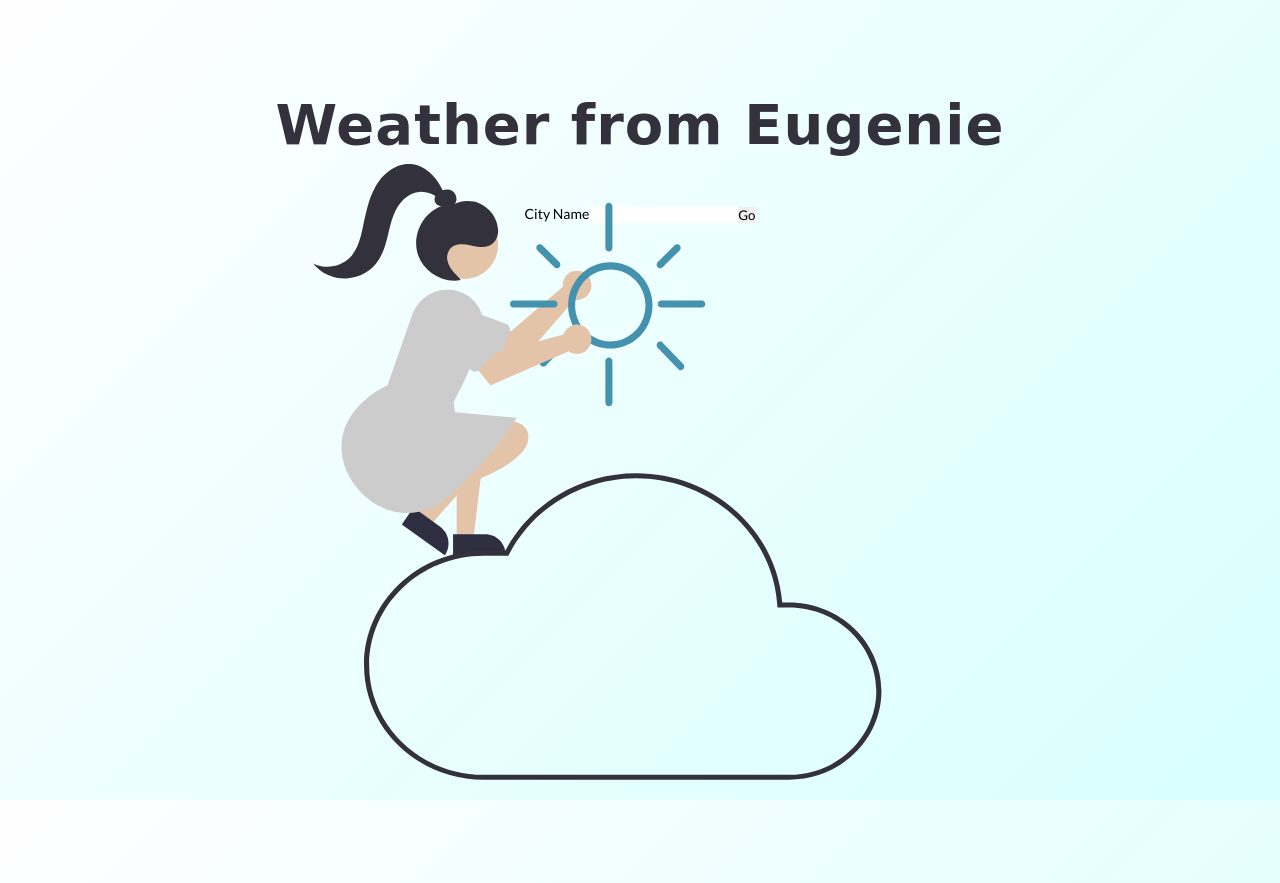
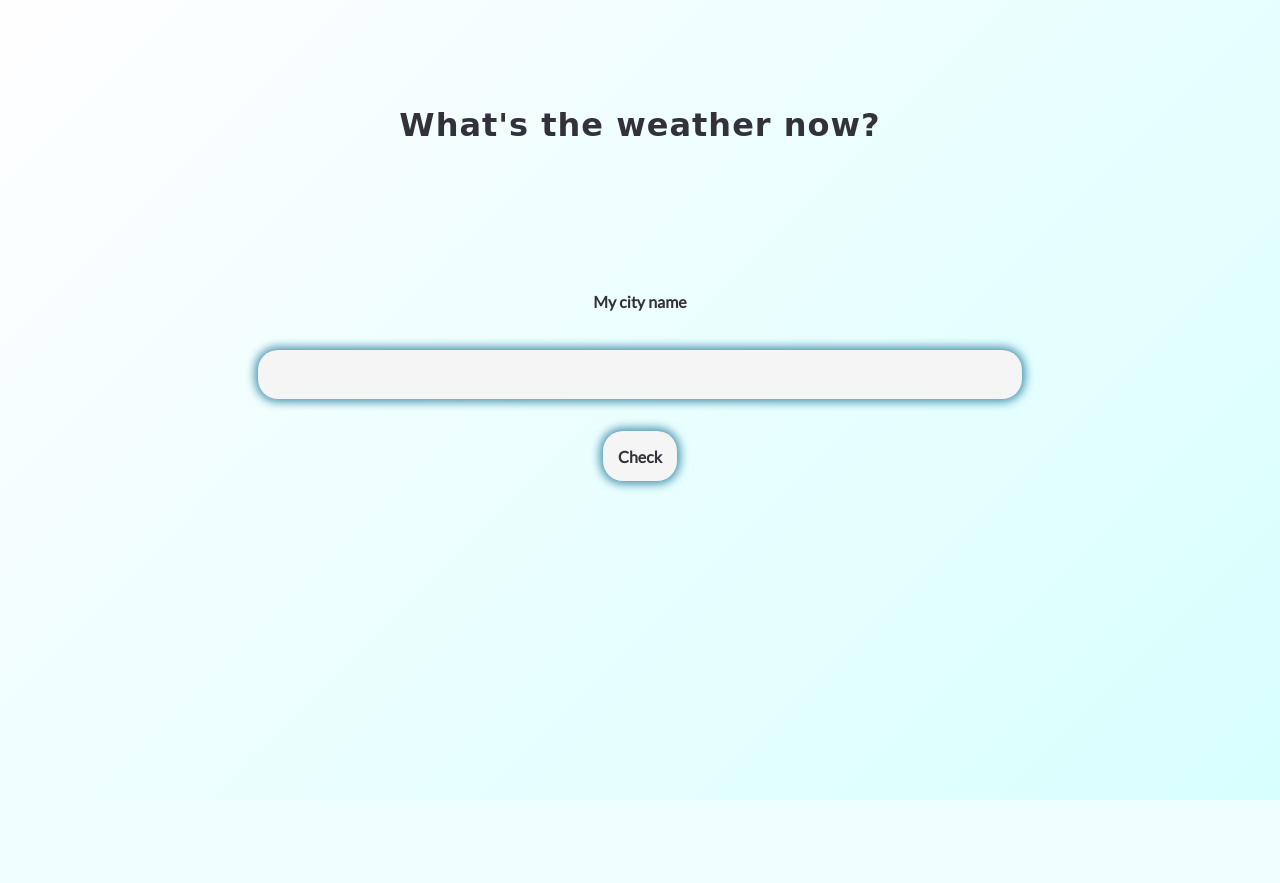
Before and after one commit to Eva147/Weather_App, a web app: file index.html in a window 1280 px wide. After the commit the page ends 800 px from the top, so only its background shows below. Run offline with its HTML, style and script files only (its server is not run), Linux system fonts and the light colour scheme.

Commit message:
Add initial styles and layouts

```diff
--- a/index.html
+++ b/index.html
@@ -4,27 +4,21 @@
     <meta charset="UTF-8">
     <meta http-equiv="X-UA-Compatible" content="IE=edge">
     <meta name="viewport" content="width=device-width, initial-scale=1.0">
-    <title>Weather_from_Eugenie</title>
+    <title>Weather_app</title>
     <link rel="stylesheet" href="./styles/style.css">
-    <!-- <link href="https://cdn.jsdelivr.net/npm/bootstrap@5.1.3/dist/css/bootstrap.min.css" rel="stylesheet" integrity="sha384-1BmE4kWBq78iYhFldvKuhfTAU6auU8tT94WrHftjDbrCEXSU1oBoqyl2QvZ6jIW3" crossorigin="anonymous">
-    <script src="https://cdn.jsdelivr.net/npm/bootstrap@5.1.3/dist/js/bootstrap.bundle.min.js" integrity="sha384-ka7Sk0Gln4gmtz2MlQnikT1wXgYsOg+OMhuP+IlRH9sENBO0LRn5q+8nbTov4+1p" crossorigin="anonymous"></script> -->
 </head>
 <body>
     <div class="wrapper">
         <div class="container">
-        <h1>Weather from Eugenie</h1>
-        <div>
-        <form id="inputForm" class="container" action="/" method="post">
-            <label for="cityInput">City Name</label>
+            <h1>What's the weather now?</h1>
+            <div class="form container">
+                <form id="inputForm" action="/" method="post">
+                    <label for="cityInput">My city name</label>
                     <input id="cityInput" type="text" name="cityName">
-            <button type="submit">Go</button>
+                    <button type="submit">Check</button>
                 </form>
             </div>
-        <!-- <div class="input-group mb-3 col-6">
-            <input type="text" class="form-control" placeholder="City name" aria-label="City name" aria-describedby="button-addon2">
-            <button class="btn btn-outline-secondary" type="button" id="button-addon2">Go</button>
-          </div> -->
-        <div class="container" id="weather_app_svg">
+            <!-- <div class="container" id="weather_app_svg">
                 <svg width="935" height="704" fill="none">
                     <g id="Frame">
                     <path id="Path 525" d="M377 120.41C376.963 121.181 376.986 121.954 377.068 122.721L325.25 167.183L309.796 161.463L298.304 184.178L332.089 200.62L388.739 135.624C391.6 136.155 394.55 135.782 397.199 134.556C399.847 133.33 402.068 131.309 403.565 128.762C405.063 126.214 405.766 123.261 405.582 120.294C405.398 117.328 404.335 114.489 402.534 112.155C400.734 109.822 398.281 108.104 395.502 107.23C392.724 106.356 389.75 106.368 386.979 107.264C384.207 108.16 381.767 109.898 379.984 112.246C378.202 114.594 377.161 117.441 376.999 120.409L377 120.41Z" fill="#E3C4A8"/>
@@ -51,13 +45,11 @@
                     <path id="Vector_10" d="M603.074 615.632H297.713C231.836 615.632 178.241 564.31 178.241 501.228C178.241 438.145 231.836 386.824 297.713 386.824H319.438C331.389 363.875 349.806 344.46 372.678 330.698C395.884 316.725 422.85 309.296 450.394 309.289C526.796 309.289 590.477 365.867 596.404 438.514H603.074C654.12 438.514 695.648 478.241 695.648 527.073C695.648 575.904 654.12 615.632 603.074 615.632ZM297.713 391.642C234.657 391.642 183.357 440.802 183.357 501.228C183.357 561.653 234.657 610.813 297.713 610.813H603.074C651.298 610.813 690.532 573.248 690.532 527.073C690.532 480.898 651.298 443.332 603.074 443.332H591.609L591.462 441.07C586.852 369.876 524.888 314.107 450.394 314.107C396.752 314.107 346.883 344.004 323.346 390.273L322.65 391.642H297.713Z" fill="#33313B"/>
                     </g>
                 </svg>
-        </div>
+            </div>   -->
 
 
         </div>
     </div>
-
-
     <script src="app.js"></script>
 </body>
 </html>
--- a/styles/_base.scss
+++ b/styles/_base.scss
@@ -3,7 +3,7 @@
 :focus, :active{outline: none;}
 a:focus,a:active{outline:none;}
 nav,footer,header,aside{display: block;}
-html,body{height:100%;font-size: 100%;line-height: 1; font-size: 14px;-ms-text-size-adjust: 100%;-moz-text-size-adjust: 100%;}
+html,body{height:100%;font-size: 100%;line-height: 1; -ms-text-size-adjust: 100%;-moz-text-size-adjust: 100%;}
 input,button,textarea{font-family: inherit;}
 input::-ms-clear{display: none;}
 button{cursor: pointer;}
--- /dev/null
+++ b/styles/_containers.scss
@@ -0,0 +1,15 @@
+.wrapper {
+    min-height: 100%;
+    overflow: hidden;
+}
+
+.container {
+    margin: $base-margin;
+    padding: $base-padding;
+    width: $base-width;
+    display: flex;
+    justify-content: space-around;
+    align-items: center;
+    flex-direction: column;
+    width: 80%;
+}
--- /dev/null
+++ b/styles/_form.scss
@@ -0,0 +1,60 @@
+form {
+    display: flex;
+    justify-content: space-around;
+    align-items: center;
+    margin: $base-margin;
+    padding: $base-padding;
+    width: 100%;
+    input {
+        padding: 2%;
+        margin: $base-margin;
+        width: 60%;
+        background-color: $white;
+        box-shadow: $base-box-shadow;
+        border-radius: 20px;
+        font-size: $font-size;
+        color: $primary;
+    }
+    input:hover {
+        box-shadow: $base-box-shadow-hover;
+    }
+    label {
+        padding: $base-padding;
+        margin: $base-margin;
+        font-weight: 600;
+        font-size: $font-size;
+        color: $primary;
+        text-align: center;
+    }
+    button {
+        padding: 2%;
+        margin: $base-margin;
+        background-color: $white;
+        box-shadow: $base-box-shadow;
+        border-radius: 20px;
+        font-weight: 700;
+        font-size: $font-size;
+        color: $primary;
+    }
+    button:hover {
+        box-shadow: $base-box-shadow-hover;
+    }
+}
+
+@media screen and (max-width:1450px){
+    form {
+        justify-content: space-between;
+        flex-direction: column;
+        margin: $base-margin-sm;
+        input {
+            width: 100%;
+            margin: $base-margin-sm;
+        }
+        label {
+            margin: $base-margin-sm;
+        }
+        button {
+            margin: $base-margin-sm;
+        }
+    }
+}
--- /dev/null
+++ b/styles/_title.scss
@@ -0,0 +1,15 @@
+h1 {
+    font-family: 'DancingScript', cursive;
+    font-weight: medium;
+    font-size: $font-size-lg;
+    letter-spacing: 1px;
+    color: $primary;
+    margin: $base-margin;
+    text-align: center;
+}
+
+@media screen and (max-width:1450px){
+    h1 {
+        font-size: $font-size-md;
+    }
+}
--- a/styles/_variables.scss
+++ b/styles/_variables.scss
@@ -5,6 +5,16 @@ $blue: #4592AF;
 $white: #F6F5F5;
 
 // base parameters for containers
-$base-margin: 0 auto;
+$base-margin: 3rem auto;
+$base-margin-sm: 1rem auto;
 $base-padding: 1%;
 $base-width: 100%;
+
+// box-shadow
+$base-box-shadow: 0 0 10px 3px $blue;
+$base-box-shadow-hover: 0 0 15px 3px $blue;
+
+// font-sizes
+$font-size: 1rem;
+$font-size-md: 2rem;
+$font-size-lg: 4rem;
--- a/styles/style.css
+++ b/styles/style.css
@@ -26,7 +26,6 @@ html, body {
   height: 100%;
   font-size: 100%;
   line-height: 1;
-  font-size: 14px;
   -ms-text-size-adjust: 100%;
   -moz-text-size-adjust: 100%;
 }
@@ -69,24 +68,28 @@ h1, h2, h3, h4, h5, h6 {
   font-family: inherit;
 }
 
-body {
-  font-family: Lato;
-  background-image: linear-gradient(-225deg, #FFFEFF 0%, #D7FFFE 100%);
-  -webkit-box-align: center;
-      -ms-flex-align: center;
-          align-items: center;
-}
-
 .wrapper {
   min-height: 100%;
   overflow: hidden;
 }
 
 .container {
-  margin: 0 auto;
+  margin: 3rem auto;
   padding: 1%;
   width: 100%;
-  text-align: center;
+  display: -webkit-box;
+  display: -ms-flexbox;
+  display: flex;
+  -ms-flex-pack: distribute;
+      justify-content: space-around;
+  -webkit-box-align: center;
+      -ms-flex-align: center;
+          align-items: center;
+  -webkit-box-orient: vertical;
+  -webkit-box-direction: normal;
+      -ms-flex-direction: column;
+          flex-direction: column;
+  width: 80%;
 }
 
 h1 {
@@ -95,25 +98,98 @@ h1 {
   font-size: 4rem;
   letter-spacing: 1px;
   color: #33313B;
-  margin-top: 6rem;
+  margin: 3rem auto;
+  text-align: center;
 }
 
-#inputForm {
+@media screen and (max-width: 1450px) {
+  h1 {
+    font-size: 2rem;
+  }
+}
+
+form {
   display: -webkit-box;
   display: -ms-flexbox;
   display: flex;
-  -webkit-box-pack: center;
-      -ms-flex-pack: center;
-          justify-content: center;
-  margin: 3rem 0;
+  -ms-flex-pack: distribute;
+      justify-content: space-around;
+  -webkit-box-align: center;
+      -ms-flex-align: center;
+          align-items: center;
+  margin: 3rem auto;
+  padding: 1%;
+  width: 100%;
 }
 
-#weather_app_svg {
-  position: absolute;
-  top: 65%;
-  left: 50%;
-  -webkit-transform: translate(-49%, -60%);
-          transform: translate(-49%, -60%);
-  margin-top: 5rem;
+form input {
+  padding: 2%;
+  margin: 3rem auto;
+  width: 60%;
+  background-color: #F6F5F5;
+  -webkit-box-shadow: 0 0 10px 3px #4592AF;
+          box-shadow: 0 0 10px 3px #4592AF;
+  border-radius: 20px;
+  font-size: 1rem;
+  color: #33313B;
+}
+
+form input:hover {
+  -webkit-box-shadow: 0 0 15px 3px #4592AF;
+          box-shadow: 0 0 15px 3px #4592AF;
+}
+
+form label {
+  padding: 1%;
+  margin: 3rem auto;
+  font-weight: 600;
+  font-size: 1rem;
+  color: #33313B;
+  text-align: center;
+}
+
+form button {
+  padding: 2%;
+  margin: 3rem auto;
+  background-color: #F6F5F5;
+  -webkit-box-shadow: 0 0 10px 3px #4592AF;
+          box-shadow: 0 0 10px 3px #4592AF;
+  border-radius: 20px;
+  font-weight: 700;
+  font-size: 1rem;
+  color: #33313B;
+}
+
+form button:hover {
+  -webkit-box-shadow: 0 0 15px 3px #4592AF;
+          box-shadow: 0 0 15px 3px #4592AF;
+}
+
+@media screen and (max-width: 1450px) {
+  form {
+    -webkit-box-pack: justify;
+        -ms-flex-pack: justify;
+            justify-content: space-between;
+    -webkit-box-orient: vertical;
+    -webkit-box-direction: normal;
+        -ms-flex-direction: column;
+            flex-direction: column;
+    margin: 1rem auto;
+  }
+  form input {
+    width: 100%;
+    margin: 1rem auto;
+  }
+  form label {
+    margin: 1rem auto;
+  }
+  form button {
+    margin: 1rem auto;
+  }
+}
+
+body {
+  font-family: Lato;
+  background-image: linear-gradient(-225deg, #FFFEFF 0%, #D7FFFE 100%);
 }
 /*# sourceMappingURL=style.css.map */
--- a/styles/style.scss
+++ b/styles/style.scss
@@ -1,45 +1,17 @@
+// fonts
 @import url("https://fonts.googleapis.com/css2?family=Dancing+Script:wght@400;600;700&family=Lato:ital,wght@0,400;1,300;1,400&display=swap");
+// variables & functions
+@import './variables';
+//base & layout
 @import './base';
-@import './variables';
+//containers
+@import './containers';
+// title
+@import './title';
+//form
+@import './form';
 
 body {
     font-family: Lato;
     background-image: linear-gradient(-225deg, #FFFEFF 0%, #D7FFFE 100%);
-    align-items: center;
 }
-
-.wrapper {
-    min-height: 100%;
-    overflow: hidden;
-}
-
-.container {
-    margin: $base-margin;
-    padding: $base-padding;
-    width: $base-width;
-    text-align: center;
-}
-
-
-h1 {
-    font-family: 'DancingScript', cursive;
-    font-weight: medium;
-    font-size: 4rem;
-    letter-spacing: 1px;
-    color: $primary;
-    margin-top: 6rem;
-}
-
-#inputForm {
- display: flex;
- justify-content: center;
- margin: 3rem 0;
-}
-
-#weather_app_svg {
-    position: absolute;
-    top: 65%;
-    left: 50%;
-    transform: translate(-49%, -60%);
-    margin-top: 5rem;
-}
```
Also changed, not shown: 1 other file. Lines whose indentation alone changed are shown as unchanged.
